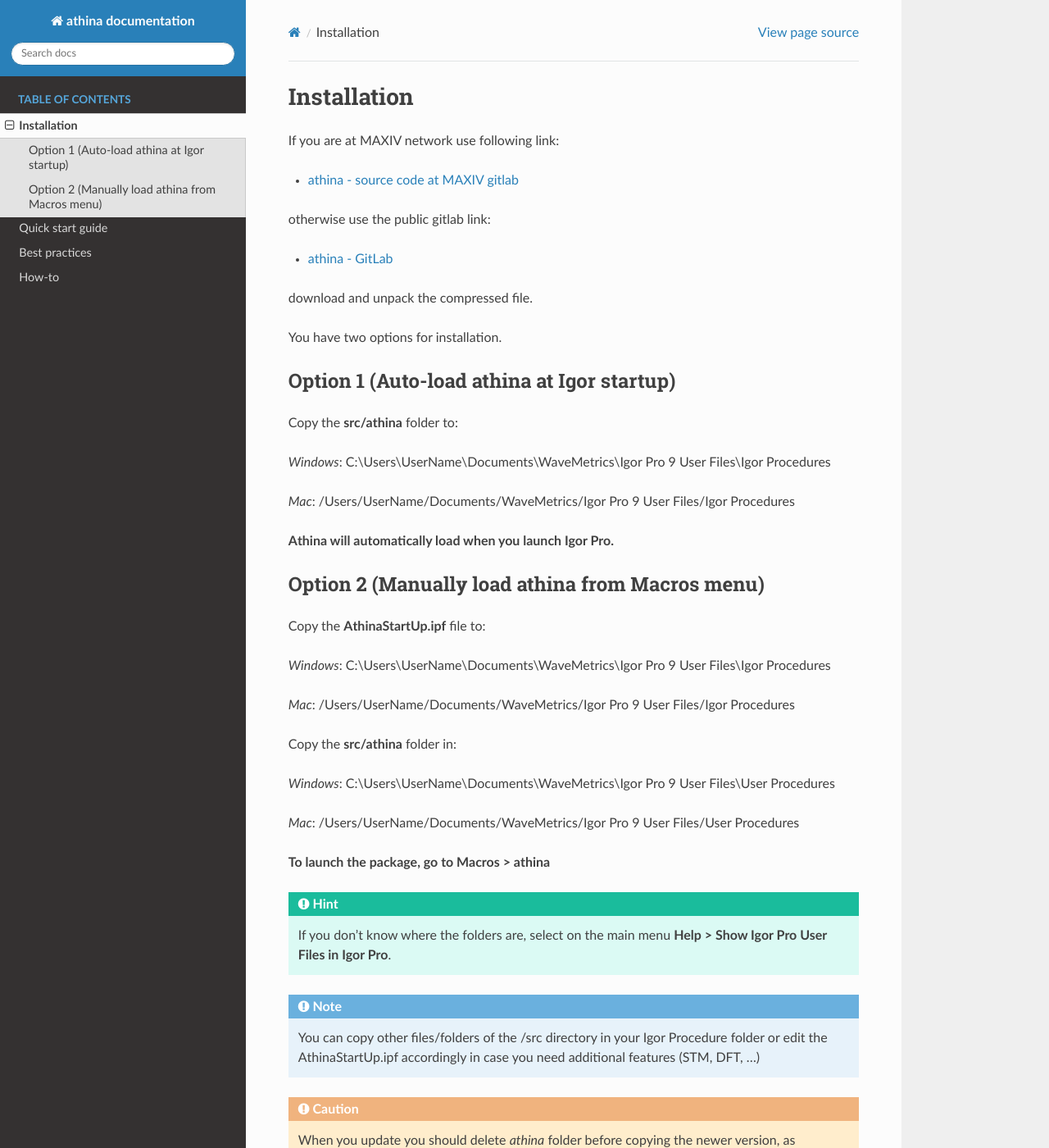
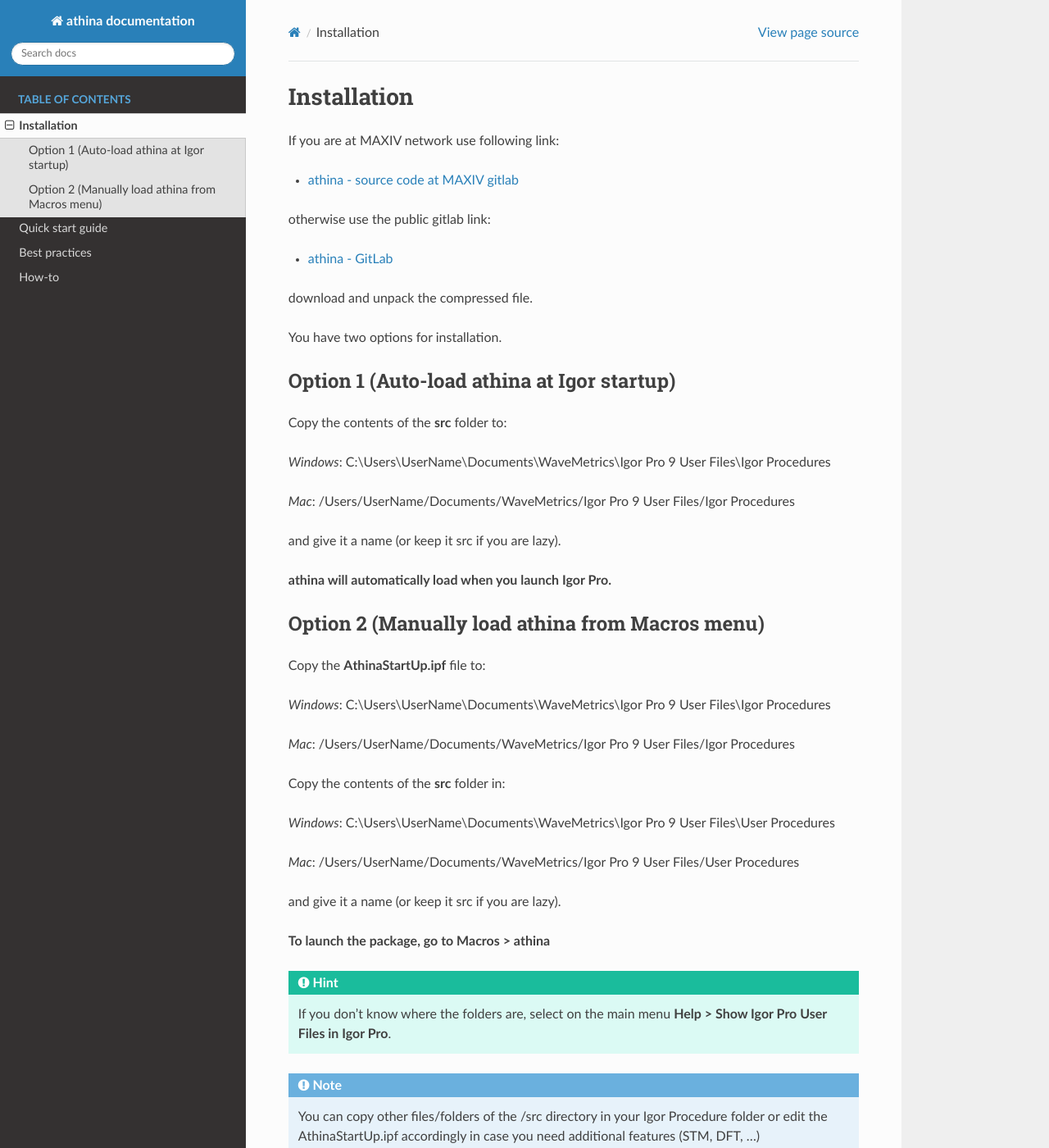
Before and after one commit to evangelosgolias/athina, a Sphinx documentation site: the page built from doc/source/files/installation.md, in a window 1280 px wide and 1400 px high. Shown: the whole window at 82% size. Built offline with Sphinx 7.4.7 and the Read the Docs theme 2.0.0, drawn with Linux system fonts in a browser that asks for light colours.

Commit message:
doc intstallation

```diff
--- a/doc/source/files/installation.md
+++ b/doc/source/files/installation.md
@@ -14,7 +14,7 @@
 
 ## Option 1 (Auto-load athina at Igor startup)
 
-Copy the **src/athina** folder to:
+Copy the contents of the **src** folder to:
 
 *Windows*:
 C:\Users\UserName\Documents\WaveMetrics\Igor Pro 9 User Files\Igor Procedures
@@ -22,7 +22,10 @@
 *Mac*:
 /Users/UserName/Documents/WaveMetrics/Igor Pro 9 User Files/Igor Procedures
 
-**Athina will automatically load when you launch Igor Pro.**
+and give it a name (or keep it src if you are lazy).
+
+**athina will automatically load when you launch Igor Pro.**
+
 
 ## Option 2 (Manually load athina from Macros menu)
 
@@ -34,13 +37,15 @@
 *Mac*:
 /Users/UserName/Documents/WaveMetrics/Igor Pro 9 User Files/Igor Procedures
 
-Copy the **src/athina** folder in:
+Copy the contents of the **src** folder in:
 
 *Windows*:
 C:\Users\UserName\Documents\WaveMetrics\Igor Pro 9 User Files\User Procedures
 
 *Mac*:
 /Users/UserName/Documents/WaveMetrics/Igor Pro 9 User Files/User Procedures
+
+and give it a name (or keep it src if you are lazy).
 
 **To launch the package, go to Macros > athina**
 
```
